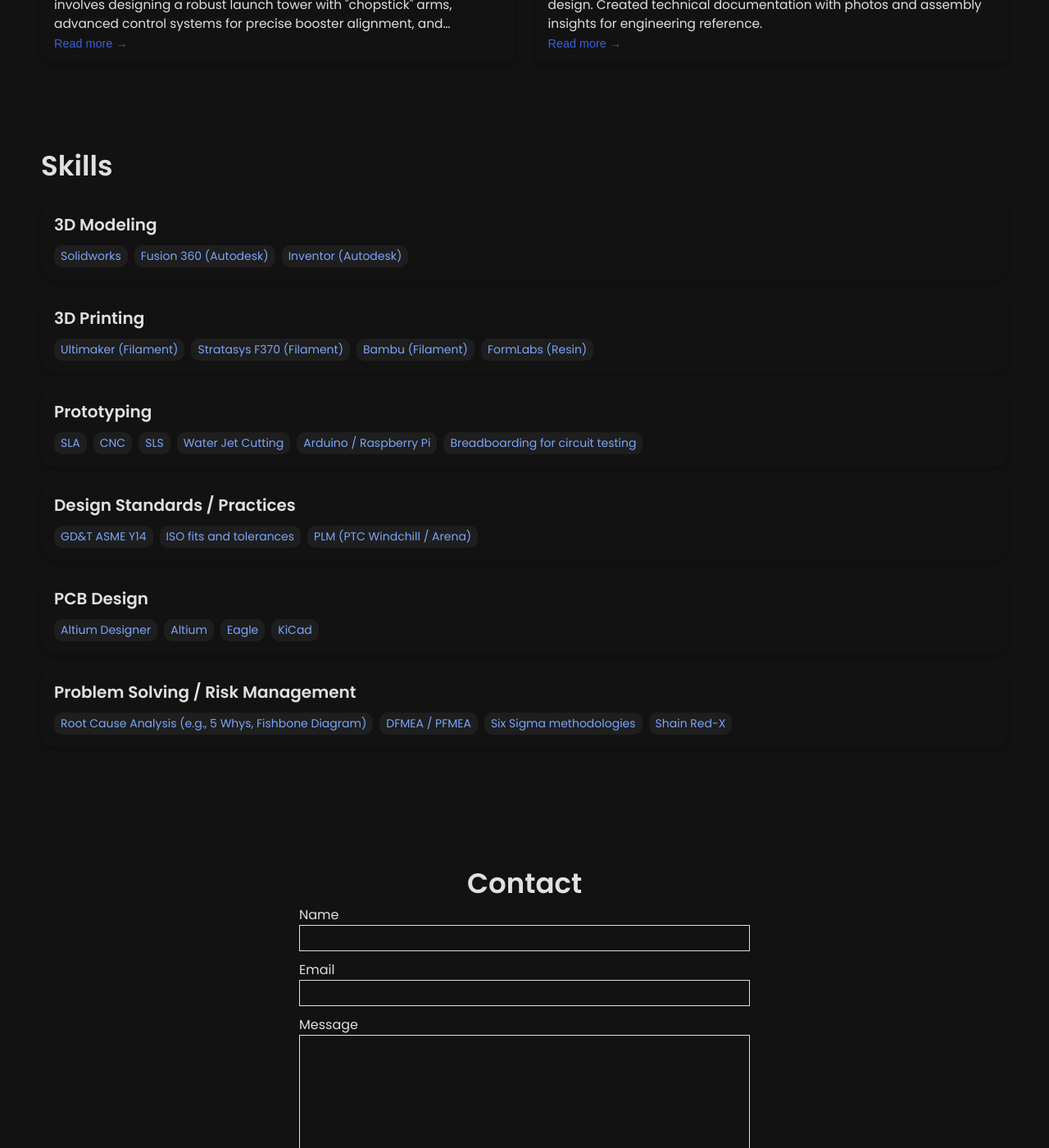
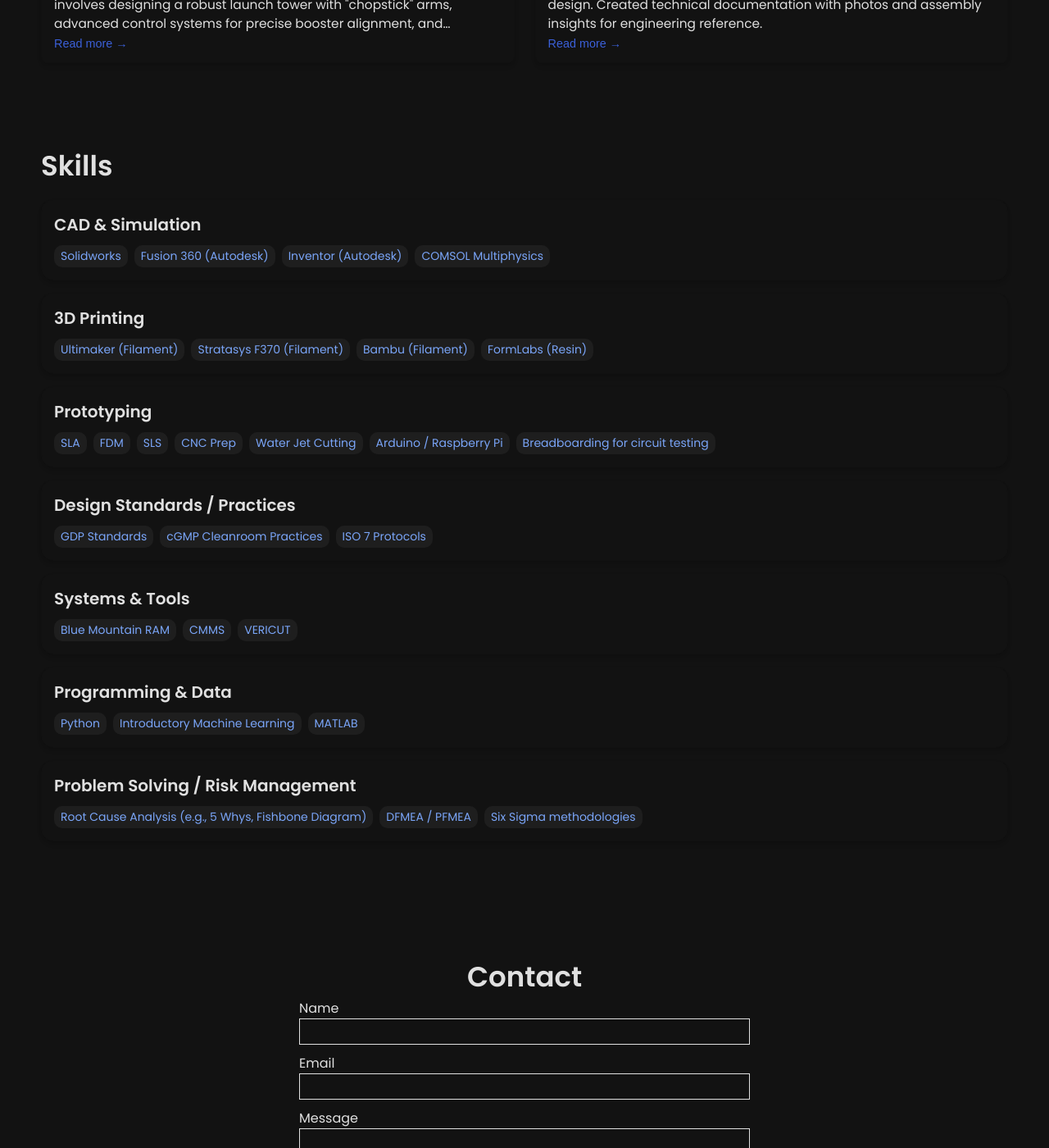
Before and after one commit to RyanE02/RyanE02.github.io, a Jekyll site: the page built from index.html, in a window 1280 px wide and 1400 px high, scrolled down 1449 px. Shown: the whole window at 82% size. Built offline with Jekyll 4.4.1, drawn with Linux system fonts in a browser that asks for light colours.

Commit message:
Update Skills Section

```diff
--- a/_config.yml
+++ b/_config.yml
@@ -37,11 +37,12 @@ external-links:    # input only your own url slug. The icons with missing entrie
 
 # Skills Section - Add the list of your Skills by categories/tools. The indentation for each level needs to be precise.
 skills:
-  - category: 3D Modeling
+  - category: CAD & Simulation
     tools:
     - Solidworks
     - Fusion 360 (Autodesk)
     - Inventor (Autodesk)
+    - COMSOL Multiphysics
   - category: 3D Printing
     tools:
     - Ultimaker (Filament)
@@ -51,28 +52,32 @@ skills:
   - category: Prototyping
     tools:
     - SLA
-    - CNC
+    - FDM
     - SLS
+    - CNC Prep
     - Water Jet Cutting
     - Arduino / Raspberry Pi
     - Breadboarding for circuit testing
   - category: Design Standards / Practices
     tools:
-    - GD&T ASME Y14
-    - ISO fits and tolerances
-    - PLM (PTC Windchill / Arena)
-  - category: PCB Design
+    - GDP Standards
+    - cGMP Cleanroom Practices
+    - ISO 7 Protocols
+  - category: Systems & Tools
     tools:
-    - Altium Designer
-    - Altium
-    - Eagle
-    - KiCad
+    - Blue Mountain RAM
+    - CMMS
+    - VERICUT
+  - category: Programming & Data
+    tools:
+    - Python
+    - Introductory Machine Learning
+    - MATLAB
   - category: Problem Solving / Risk Management
     tools:
     - Root Cause Analysis (e.g., 5 Whys, Fishbone Diagram)
     - DFMEA / PFMEA
     - Six Sigma methodologies
-    - Shain Red-X
 
 
 # Contact Form Setup. Setup an account and copy over the key. When someone fills out the form, it will be received in your email.
```
